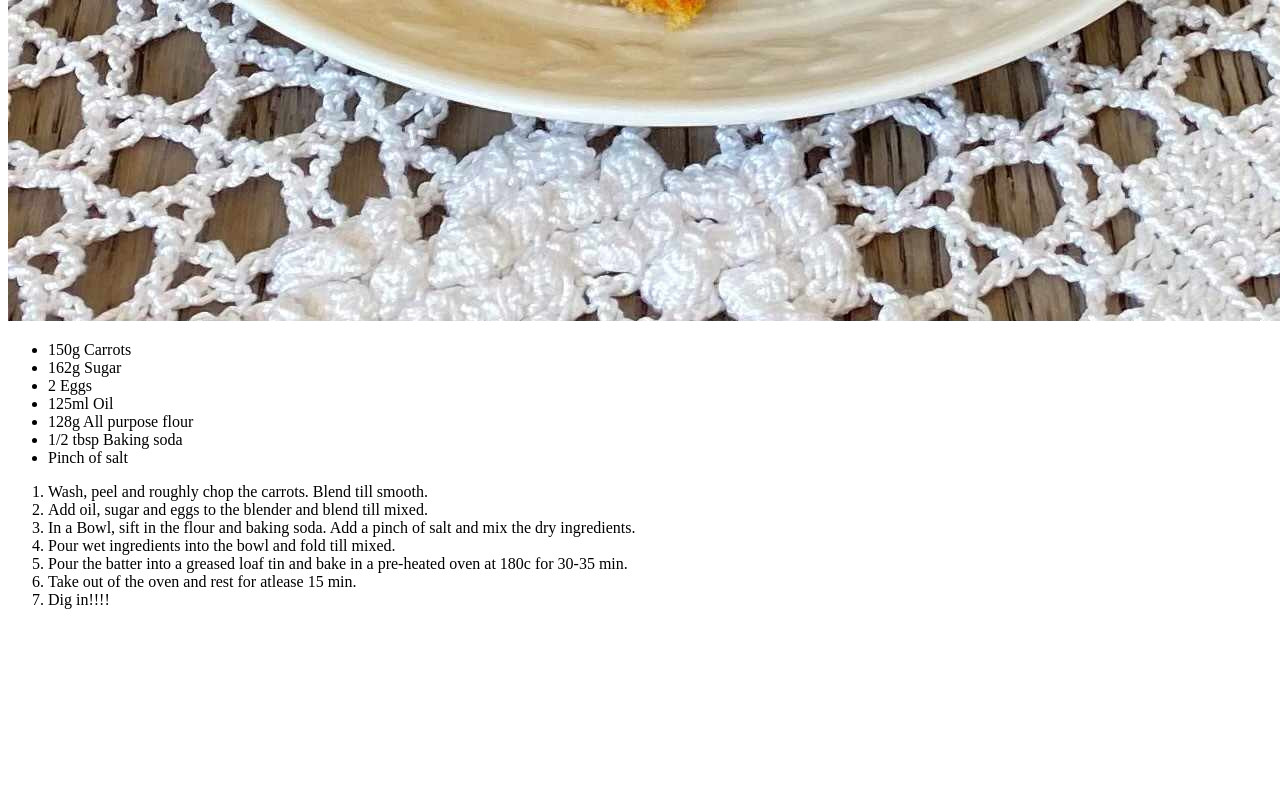
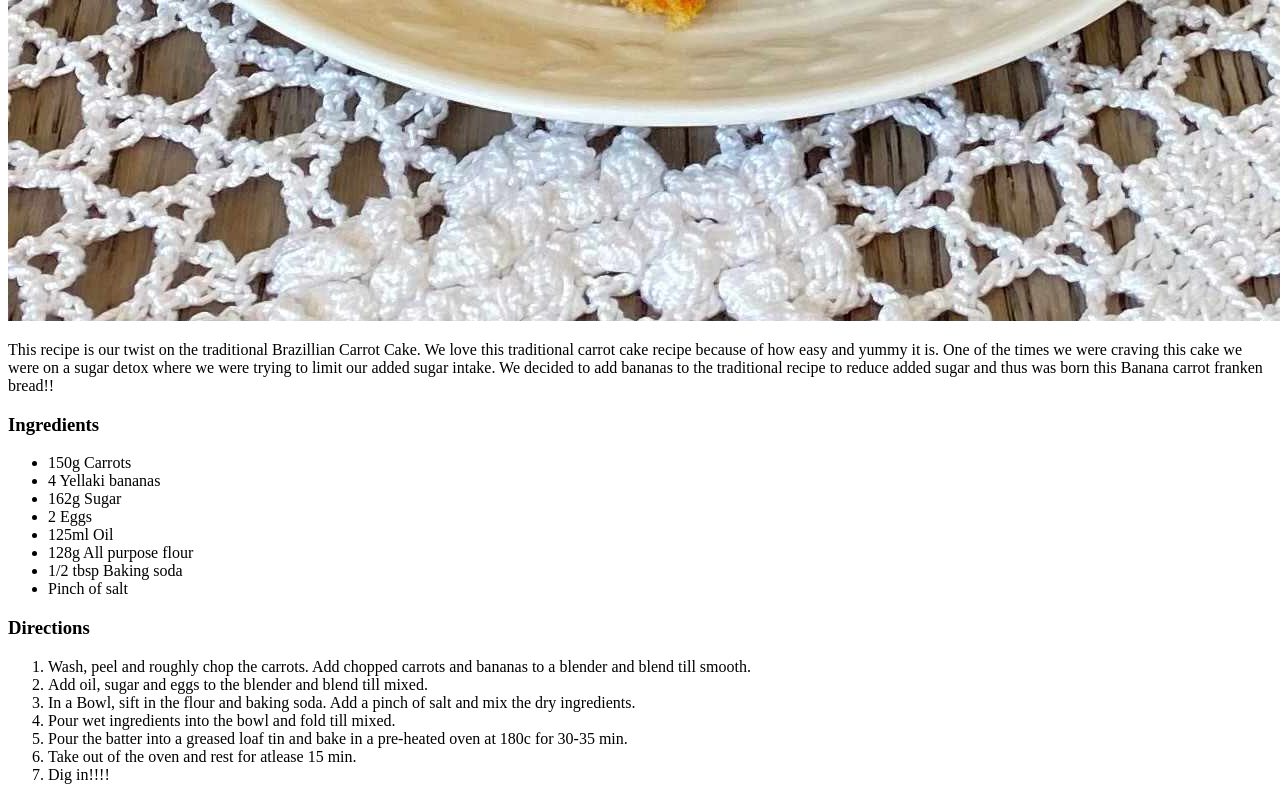
Before and after one commit to akapahi/odin-recipes, a plain HTML site: page recipes/carrotCake.html in a window 1280 px wide. Shown: the part 1088-1888 px from the top of the page. Before the commit the page ends 1713 px from the top, so only its background shows below. Drawn offline with Linux system fonts and the light colour scheme.

Commit message:
Modified the recipe to add bananas

```diff
--- a/recipes/carrotCake.html
+++ b/recipes/carrotCake.html
@@ -8,9 +8,12 @@
 <body>
     <h1>Brazillian Carrot Cake</h1>
     <img src="carrotCake.jpg">
+    <p>This recipe is our twist on the traditional Brazillian Carrot Cake. We love this traditional carrot cake recipe because of how easy and yummy it is. One of the times we were craving this cake we were on a sugar detox where we were trying to limit our added sugar intake. We decided to add bananas to the traditional recipe to reduce added sugar and thus was born this Banana carrot franken bread!!</p>
     <p>
+        <h3>Ingredients</h3>
         <ul>
             <li>150g Carrots</li>
+            <li>4 Yellaki bananas</li>
             <li>162g Sugar</li>
             <li>2 Eggs</li>
             <li>125ml Oil</li>
@@ -20,8 +23,9 @@
         </ul>
     </p>
     <p>
+        <h3>Directions</h3>
         <ol>
-            <li>Wash, peel and roughly chop the carrots. Blend till smooth.</li>
+            <li>Wash, peel and roughly chop the carrots. Add chopped carrots and bananas to a blender and blend till smooth.</li>
             <li>Add oil, sugar and eggs to the blender and blend till mixed.</li>
             <li>In a Bowl, sift in the flour and baking soda. Add a pinch of salt and mix the dry ingredients.</li>
             <li>Pour wet ingredients into the bowl and fold till mixed.</li>
```
